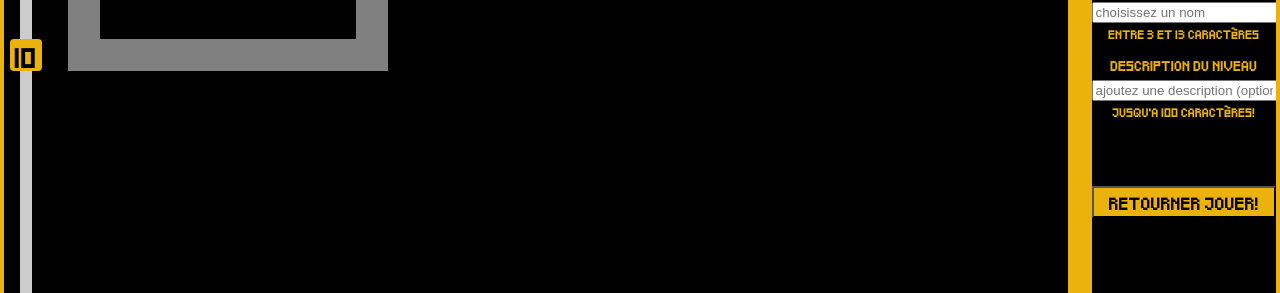
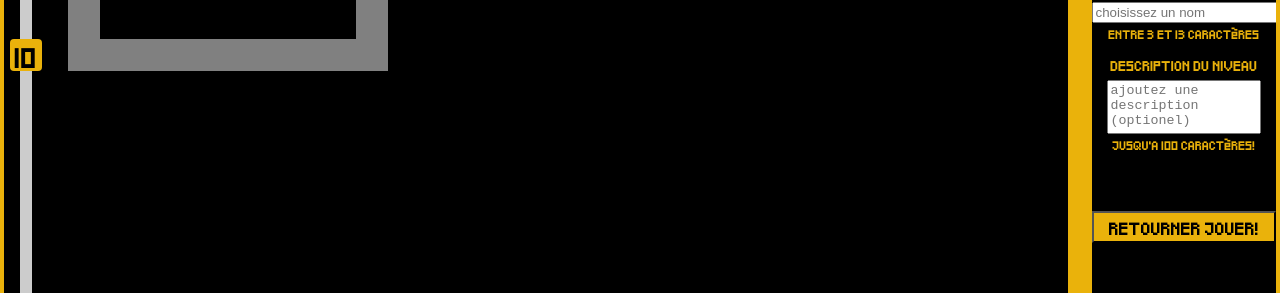
Before and after one commit to stinkyFerret01/Buzzle_frontend, a React (Create React App) app: page /editor in a window 1280 px wide. Shown: the part 317-610 px from the top of the page. Built offline with nearby package versions, Linux system fonts and the light colour scheme; no server answers.

Commit message:
safe save

```diff
--- a/src/components/editorPage.js
+++ b/src/components/editorPage.js
@@ -622,7 +622,7 @@ const EditorPage = ({
         </div>
         <div className="levelContextSelect">
           <h4 className="noHovText">DESCRIPTION DU NIVEAU</h4>
-          <input
+          <textarea
             className="levelContextInput"
             type="text"
             placeholder="ajoutez une description (optionel)"
@@ -636,18 +636,20 @@ const EditorPage = ({
           />
           <h5 className="noHovText">JUSQU'A 100 CARACTèRES!</h5>
         </div>
+        <div className="testerContainer">
           {editable !== "not ready" && (
             <div className="levelTester">
               <button className="levelTesterButton" onClick={levelTester}>
-              TESTER!
+                <h3>TESTER!</h3>
               </button>
               {editable === "ready to be edited" && (
                 <button className="levelEditerButton" onClick={() => editer()}>
-                EDITER!
+                  <h3>EDITER!</h3>
                 </button>
               )}
             </div>
           )}
+        </div>
         <button
           className="backToGameButton"
           onClick={() => {
--- a/src/styles/editor.css
+++ b/src/styles/editor.css
@@ -253,6 +253,20 @@
     align-items: center;
 }
 
+.levelContextInput {
+    width: 80%;
+    resize: none;
+    height:3rem
+}
+
+.testerContainer {
+    position: relative;
+    height: 3rem;
+    padding-bottom: 0.2rem;
+    display: flex;
+    align-items: center;
+}
+
 .levelTester {
     width: 100%;
     display: flex;
@@ -263,8 +277,9 @@
 .levelEditerButton {
     height: 2rem;
     font-weight: bold;
+    color: rgba(234, 178, 11);
     background-color: blue;
-    margin-left: 1rem;
+    margin-left: 0.3rem;
 }
 
 .levelEditerButton:hover {
@@ -287,7 +302,6 @@
     height: 2rem;
     width: 100%;
     background-color: rgba(234, 178, 11);
-    margin-top: 4rem;
 }
 
 .backToGameButton:hover {
```
Lines whose indentation alone changed are shown as unchanged.
